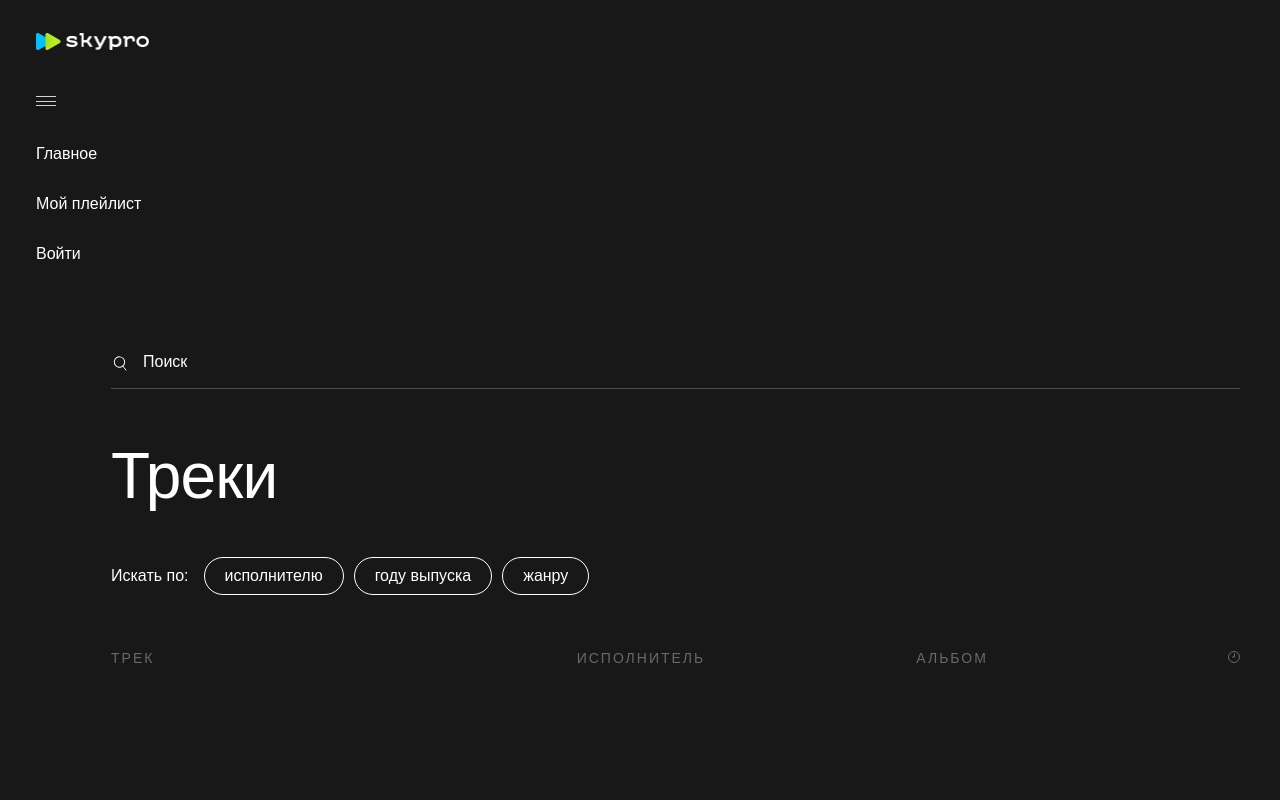
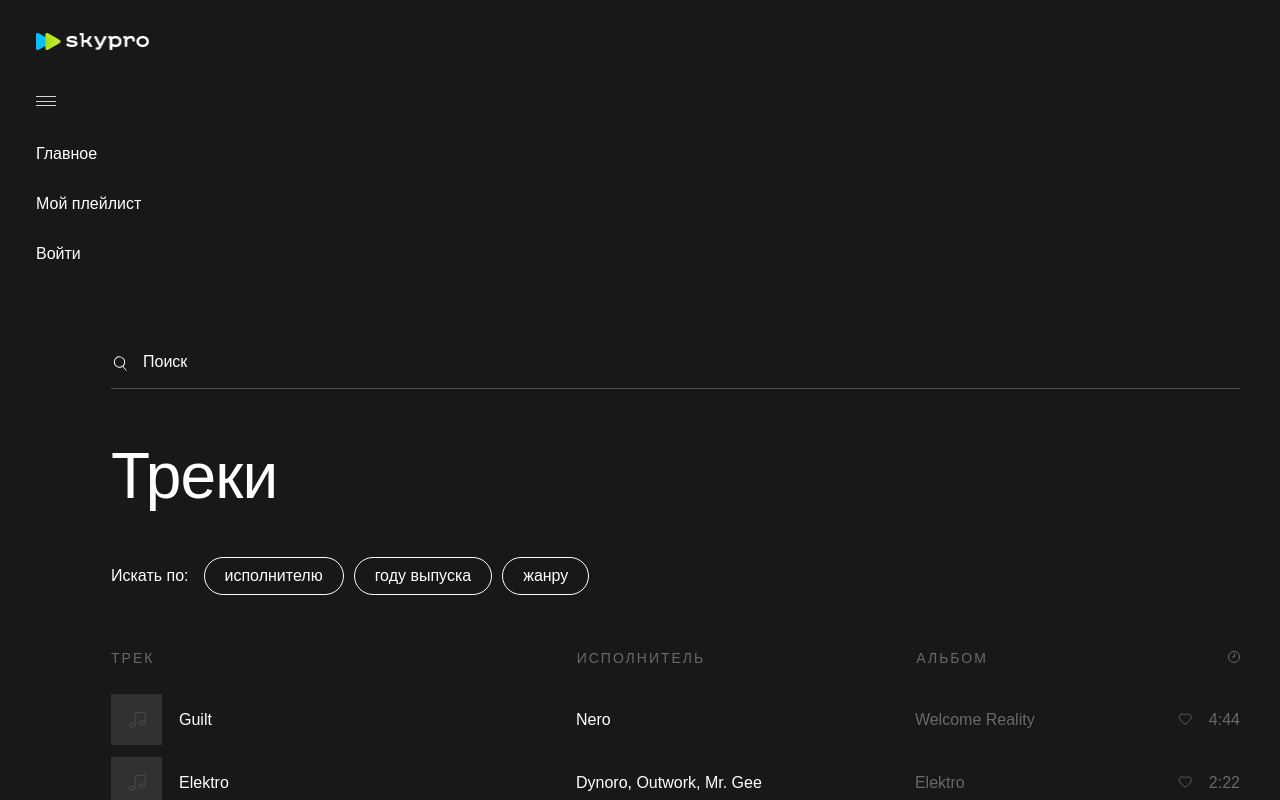
Before and after one commit to lHarlequinl/Music-app, a React (Create React App) app: page / in a window 1280 px wide. Built offline with nearby package versions, Linux system fonts and the light colour scheme.

Commit message:
add playlist items

```diff
--- a/src/components/main/center-block/content.tsx
+++ b/src/components/main/center-block/content.tsx
@@ -1,10 +1,12 @@
 import React, { ReactElement } from 'react';
 import PlaylistTitle from './playlist/playlist-title';
+import PlaylistItems from './playlist/playlist-items';
 
-function Content() {
+function Content(): ReactElement<HTMLDivElement> {
 	return (
         <div className="centerblock__content">
             <PlaylistTitle />
+            <PlaylistItems />
         </div>
 	)
 }
--- /dev/null
+++ b/src/components/main/center-block/playlist/playlist-item.tsx
@@ -0,0 +1,53 @@
+import React, { ReactElement } from 'react';
+import SvgImage from '../../../svg-image';
+
+
+interface PlaylistItemProps {
+	trackTitleLink: string
+	trackTitleText: string
+	trackAuthorLink: string
+	trackAuthorText: string
+	trackAlbumLink: string
+	trackAlbumText: string
+	trackTime: string
+}
+
+function PlaylistItem({
+	trackTitleLink,
+	trackTitleText,
+	trackAuthorLink,
+	trackAuthorText,
+	trackAlbumLink,
+	trackAlbumText,
+	trackTime }: PlaylistItemProps): ReactElement<HTMLDivElement> {
+	return (
+		<div className='playlist__item'>
+			<div className="playlist__track track">
+				<div className="track__title">
+					<div className="track__title-image">
+						<SvgImage className="track__title-svg"
+							href="img/icon/sprite.svg#icon-note" ariaLabel={'music'}/>
+					</div>
+					<div className="track__title-text">
+						<a className="track__title-link" href={trackTitleLink}>{trackTitleText}
+							<span className="track__title-span"></span>
+						</a>
+					</div>
+				</div>
+				<div className="track__author">
+					<a className="track__author-link" href={trackAuthorLink}>{trackAuthorText}</a>
+				</div>
+				<div className="track__album">
+					<a className="track__album-link" href={trackAlbumLink}>{trackAlbumText}</a>
+				</div>
+				<div className="track__time">
+					<SvgImage className="track__time-svg"
+							href="img/icon/sprite.svg#icon-like" ariaLabel={'time'}/>
+							<span className="track__time-text">{trackTime}</span>
+				</div>
+			</div>
+		</div>
+	)
+}
+
+export default PlaylistItem;
--- /dev/null
+++ b/src/components/main/center-block/playlist/playlist-items.tsx
@@ -0,0 +1,101 @@
+import React, { ReactElement } from 'react';
+import PlaylistItem from './playlist-item';
+
+function PlaylistItems(): ReactElement<HTMLDivElement> {
+    return (
+        <div className="content__playlist playlist">
+            <PlaylistItem
+                trackTitleLink="http://"
+                trackTitleText="Guilt"
+                trackAuthorLink="http://"
+                trackAuthorText="Nero"
+                trackAlbumLink="http://"
+                trackAlbumText="Welcome Reality"
+                trackTime="4:44"
+            />
+            <PlaylistItem
+                trackTitleLink="http://"
+                trackTitleText="Elektro"
+                trackAuthorLink="http://"
+                trackAuthorText="Dynoro, Outwork, Mr. Gee"
+                trackAlbumLink="http://"
+                trackAlbumText="Elektro"
+                trackTime="2:22"
+            />
+			<PlaylistItem
+                trackTitleLink="http://"
+                trackTitleText="I’m Fire"
+                trackAuthorLink="http://"
+                trackAuthorText="Ali Bakgor"
+                trackAlbumLink="http://"
+                trackAlbumText="I’m Fire"
+                trackTime="2:22"
+            />
+			<PlaylistItem
+                trackTitleLink="http://"
+                trackTitleText="Non Stop"
+                trackAuthorLink="http://"
+                trackAuthorText="Стоункат, Psychopath"
+                trackAlbumLink="http://"
+                trackAlbumText="Non Stop"
+                trackTime="4:12"
+            />
+			<PlaylistItem
+                trackTitleLink="http://"
+                trackTitleText="Run Run"
+                trackAuthorLink="http://"
+                trackAuthorText="Jaded, Will Clarke, AR/CO"
+                trackAlbumLink="http://"
+                trackAlbumText="Run Run"
+                trackTime="2:54"
+            />
+			<PlaylistItem
+                trackTitleLink="http://"
+                trackTitleText="Eyes on Fire"
+                trackAuthorLink="http://"
+                trackAuthorText="Blue Foundation, Zeds Dead"
+                trackAlbumLink="http://"
+                trackAlbumText="Eyes on Fire"
+                trackTime="5:20"
+            />
+			<PlaylistItem
+                trackTitleLink="http://"
+                trackTitleText="Mucho Bien"
+                trackAuthorLink="http://"
+                trackAuthorText="HYBIT, Mr. Black, Offer Nissim, Hi Profile"
+                trackAlbumLink="http://"
+                trackAlbumText="Mucho Bien"
+                trackTime="3:41"
+            />
+			<PlaylistItem
+                trackTitleLink="http://"
+                trackTitleText="Knives n Cherries"
+                trackAuthorLink="http://"
+                trackAuthorText="minthaze"
+                trackAlbumLink="http://"
+                trackAlbumText="Captivating"
+                trackTime="1:48"
+            />
+			<PlaylistItem
+                trackTitleLink="http://"
+                trackTitleText="How Deep Is Your Love"
+                trackAuthorLink="http://"
+                trackAuthorText="Calvin Harris, Disciples"
+                trackAlbumLink="http://"
+                trackAlbumText="How Deep Is Your Love"
+                trackTime="3:32"
+            />
+			<PlaylistItem
+                trackTitleLink="http://"
+                trackTitleText="Morena"
+                trackAuthorLink="http://"
+                trackAuthorText="Tom Boxer"
+                trackAlbumLink="http://"
+                trackAlbumText="Soundz Made in Romania"
+                trackTime="3:36"
+            />
+        </div>
+    );
+}
+
+export default PlaylistItems;
```
